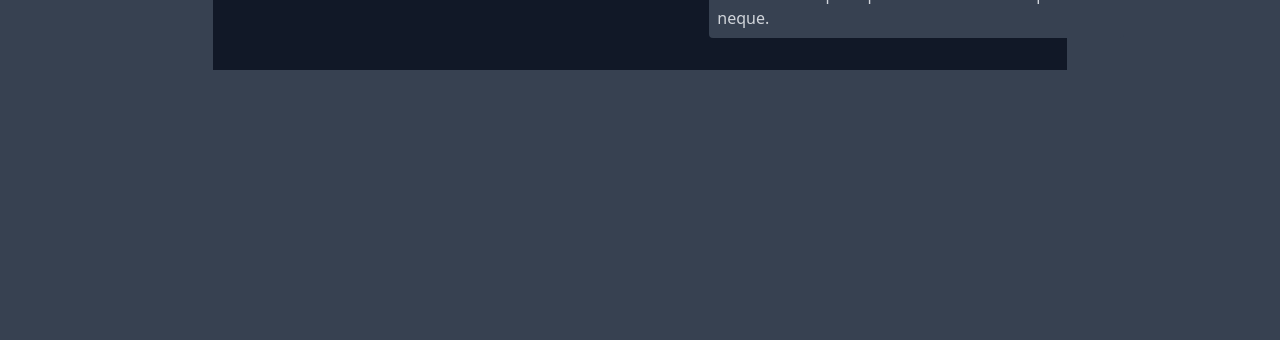
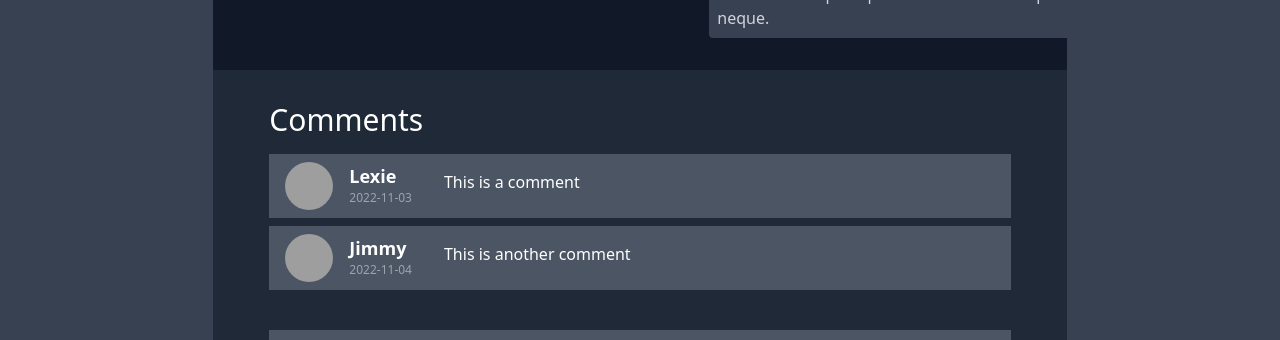
Before and after one commit to dybs02/SSSF-24-Project, a Vue app in the folder web/: page /review/1 in a window 1280 px wide. Shown: the part 556-896 px from the top of the page. Before the commit the page ends 800 px from the top, so only its background shows below. Built offline with nearby package versions, Linux system fonts and the light colour scheme; grey boxes are pictures that could not be loaded.

Commit message:
add comments

```diff
--- /dev/null
+++ b/web/src/components/Comments.vue
@@ -0,0 +1,61 @@
+<template>
+
+<div class="text-white pb-8">
+  <div class="px-14 pt-8 pb-2 text-3xl">
+    Comments
+  </div>
+
+  <div v-for="c in comments" class="p-2 px-4 mx-14 my-2 bg-gray-600">
+    <div class="flex">
+      <div class="rounded-full overflow-hidden h-12 w-12">
+        <img src="https://picsum.photos/200/300" alt="User avatar" class="object-cover w-full h-full" />
+      </div>
+      <div class="ml-4">
+        <div class="text-lg font-bold">{{ c.username }}</div>
+        <div class="text-xs text-gray-400">{{ c.created_at }}</div>
+      </div>
+
+      <div class="pl-8 pt-2">
+        {{ c.content }}
+      </div>
+    </div>
+  </div>
+
+  <div class="px-14 pt-8 pb-2 ">
+    <textarea class="w-full h-24 bg-gray-600 p-2" placeholder="Add a comment..."></textarea>
+    <button class="bg-gray-700 text-white p-2">Submit</button>
+  </div>
+</div>
+
+</template>
+
+<script setup lang="ts">
+
+const props = defineProps({
+  review_id: {
+    type: String,
+    required: true
+  }
+});
+
+const comments = [
+  {
+    id: 1,
+    username: "Lexie",
+    content: "This is a comment",
+    created_at: "2022-11-03"
+  },
+  {
+    id: 2,
+    username: "Jimmy",
+    content: "This is another comment",
+    created_at: "2022-11-04"
+  }
+];
+
+</script>
+
+<style scoped>
+
+
+</style>
--- a/web/src/views/ReviewView.vue
+++ b/web/src/views/ReviewView.vue
@@ -30,10 +30,13 @@
     </div>
   </div>
 
+  <Comments review_id="1" />
+
 </template>
 
 
 <script setup lang="ts">
+import Comments from "@/components/Comments.vue";
 
 </script>
 
```
